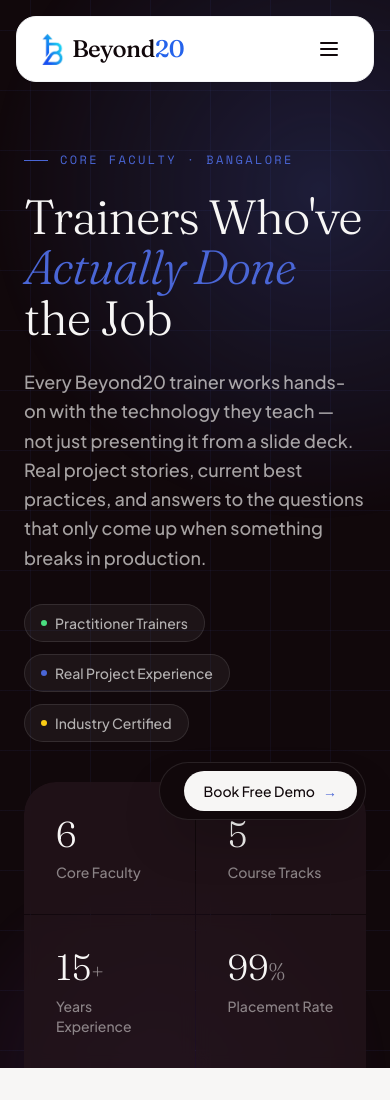
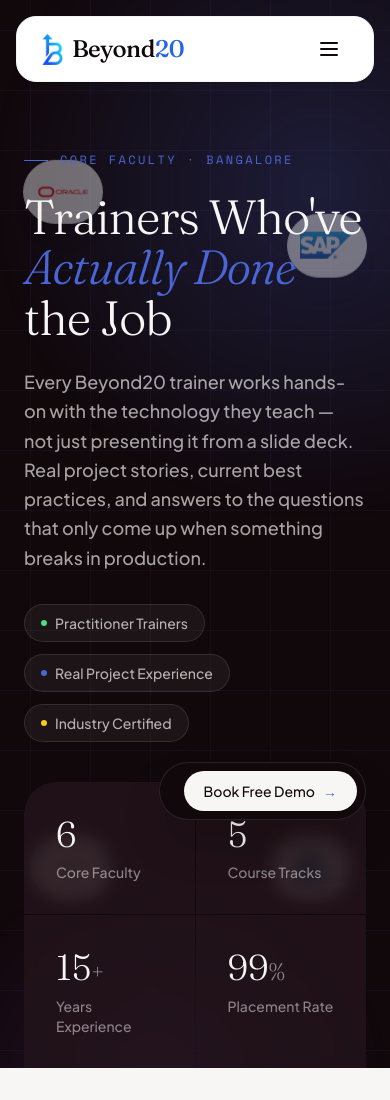
Before and after one commit to AjayrajSakthivel/20, a plain HTML site: page faculty.html in a window 390 px wide. Shown: the top 1100 px of the page. Drawn offline with nearby package versions, Linux system fonts and the light colour scheme.

Commit message:
Update mobile views for hero sections across courses, faculty, and placements pages

```diff
--- a/faculty.html
+++ b/faculty.html
@@ -223,23 +223,23 @@
             </div>
 
             <!-- Floating brand logos (better spaced) -->
-            <div class="hidden md:flex absolute top-[15%] left-[6%] z-10 pointer-events-none w-20 h-16 rounded-2xl bg-white shadow-xl items-center justify-center p-3 border border-gray-100" style="animation: badge-float 5s ease-in-out infinite 0.2s;">
+            <div class="flex opacity-40 scale-75 md:opacity-100 md:scale-100 absolute top-[15%] left-[6%] z-10 pointer-events-none w-20 h-16 rounded-2xl bg-white shadow-xl items-center justify-center p-3 border border-gray-100" style="animation: badge-float 5s ease-in-out infinite 0.2s;">
                 <img src="oracle-logo.png" class="w-full h-full object-contain" alt="Oracle">
             </div>
             <div class="hidden xl:flex absolute top-[45%] left-[4%] z-10 pointer-events-none w-16 h-16 rounded-2xl bg-white shadow-xl items-center justify-center p-3.5 border border-gray-100" style="animation: badge-float 4.2s ease-in-out infinite 1.2s;">
                 <svg viewBox="0 0 24 24" class="w-full h-full" fill="none"><circle cx="12" cy="12" r="12" fill="white"/><path d="M21.5 12.2c0-.7-.1-1.3-.2-1.9H12v3.6h5.3c-.2 1.2-.9 2.2-2 2.8v2.3h3.2c1.9-1.7 2.9-4.3 2.9-6.8h.1z" fill="#4285F4"/><path d="M12 22c2.7 0 4.9-.9 6.5-2.4l-3.2-2.3c-.9.6-2 1-3.3 1-2.5 0-4.7-1.7-5.5-4H3.2v2.4C4.8 19.9 8.1 22 12 22z" fill="#34A853"/><path d="M6.5 14.3c-.2-.6-.3-1.2-.3-1.8 0-.6.1-1.3.3-1.8V8.3H3.2C2.4 9.8 2 11.3 2 13c0 1.7.4 3.2 1.2 4.7l3.3-2.4z" fill="#FBBC05"/><path d="M12 6.6c1.4 0 2.6.5 3.6 1.4l2.7-2.7C16.9 3.9 14.7 3 12 3 8.1 3 4.8 5.1 3.2 8.3l3.3 2.4C7.3 8.3 9.5 6.6 12 6.6z" fill="#EA4335"/></svg>
             </div>
-            <div class="hidden lg:flex absolute bottom-[15%] left-[8%] z-10 pointer-events-none w-20 h-16 rounded-2xl bg-white shadow-xl items-center justify-center p-3 border border-gray-100" style="animation: badge-float 5.5s ease-in-out infinite 1.5s;">
+            <div class="flex opacity-40 scale-75 md:opacity-100 md:scale-100 absolute bottom-[15%] left-[8%] z-10 pointer-events-none w-20 h-16 rounded-2xl bg-white shadow-xl items-center justify-center p-3 border border-gray-100" style="animation: badge-float 5.5s ease-in-out infinite 1.5s;">
                 <img src="aws-logo.png" class="w-full h-full object-contain" alt="AWS">
             </div>
 
-            <div class="hidden md:flex absolute top-[20%] right-[6%] z-10 pointer-events-none w-20 h-16 rounded-2xl bg-white shadow-xl items-center justify-center p-3 border border-gray-100" style="animation: badge-float 4.5s ease-in-out infinite 0.8s;">
+            <div class="flex opacity-40 scale-75 md:opacity-100 md:scale-100 absolute top-[20%] right-[6%] z-10 pointer-events-none w-20 h-16 rounded-2xl bg-white shadow-xl items-center justify-center p-3 border border-gray-100" style="animation: badge-float 4.5s ease-in-out infinite 0.8s;">
                 <img src="sap-logo.png" class="w-full h-full object-contain" alt="SAP">
             </div>
             <div class="hidden xl:flex absolute top-[50%] right-[4%] z-10 pointer-events-none w-16 h-16 rounded-2xl bg-white shadow-xl items-center justify-center p-3.5 border border-gray-100" style="animation: badge-float 5.2s ease-in-out infinite 0.5s;">
                 <svg viewBox="0 0 24 24" class="w-full h-full" fill="#0866FF"><path d="M12 2C6.477 2 2 6.477 2 12c0 4.991 3.657 9.128 8.438 9.879V14.89h-2.54V12h2.54V9.797c0-2.506 1.492-3.89 3.777-3.89 1.094 0 2.238.195 2.238.195v2.46h-1.26c-1.243 0-1.63.771-1.63 1.562V12h2.773l-.443 2.89h-2.33v6.989C18.343 21.129 22 16.99 22 12c0-5.523-4.477-10-10-10z"/></svg>
             </div>
-            <div class="hidden md:flex absolute bottom-[15%] right-[10%] z-10 pointer-events-none w-20 h-16 rounded-2xl bg-white shadow-xl items-center justify-center p-3 border border-gray-100" style="animation: badge-float 4.8s ease-in-out infinite 2s;">
+            <div class="flex opacity-40 scale-75 md:opacity-100 md:scale-100 absolute bottom-[15%] right-[10%] z-10 pointer-events-none w-20 h-16 rounded-2xl bg-white shadow-xl items-center justify-center p-3 border border-gray-100" style="animation: badge-float 4.8s ease-in-out infinite 2s;">
                 <img src="azure-logo.svg" class="w-full h-full object-contain" alt="Azure">
             </div>
 
```
Also changed, not shown: courses.html (+2 -2 lines), placements.html (+3 -3 lines).
